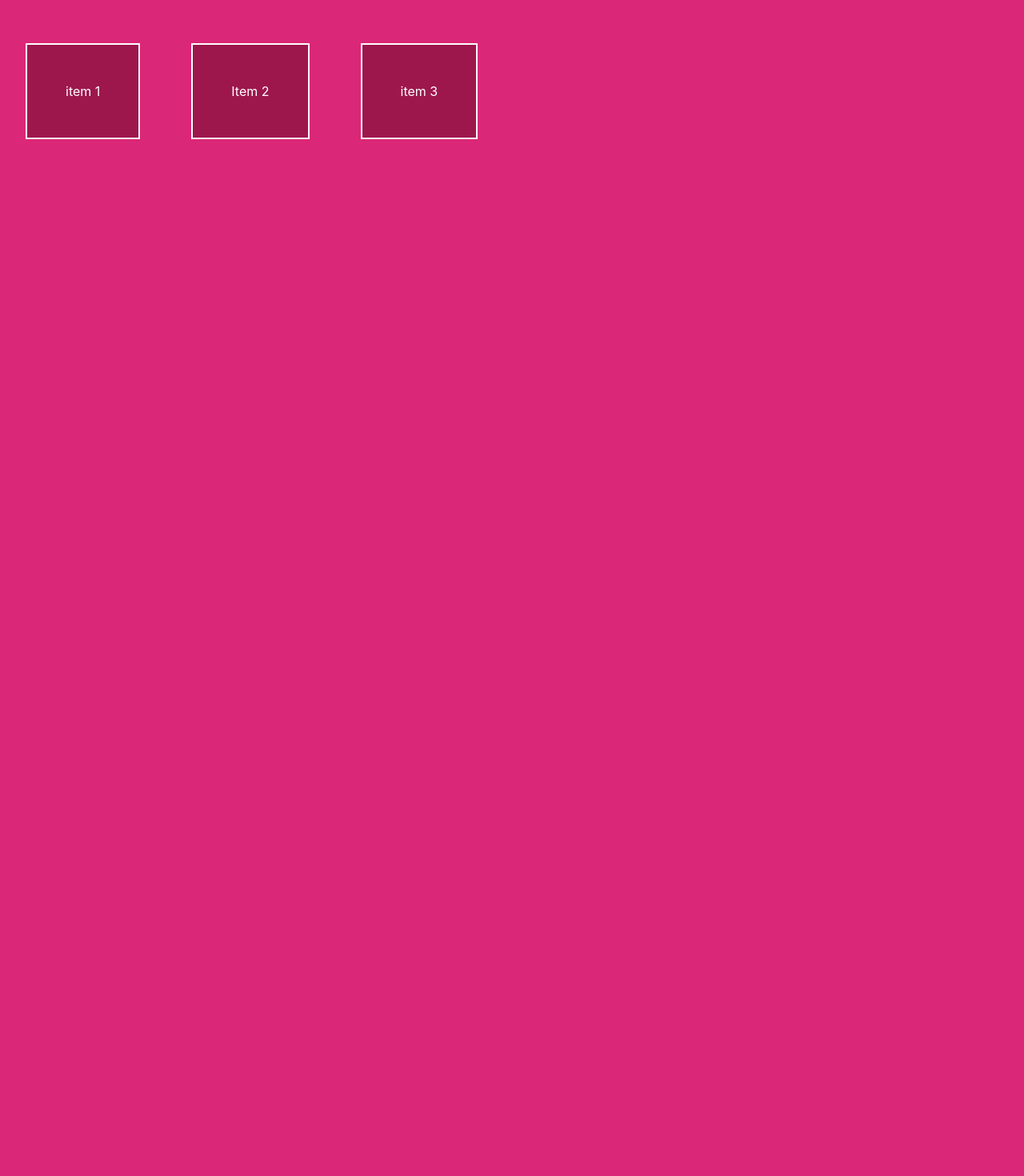
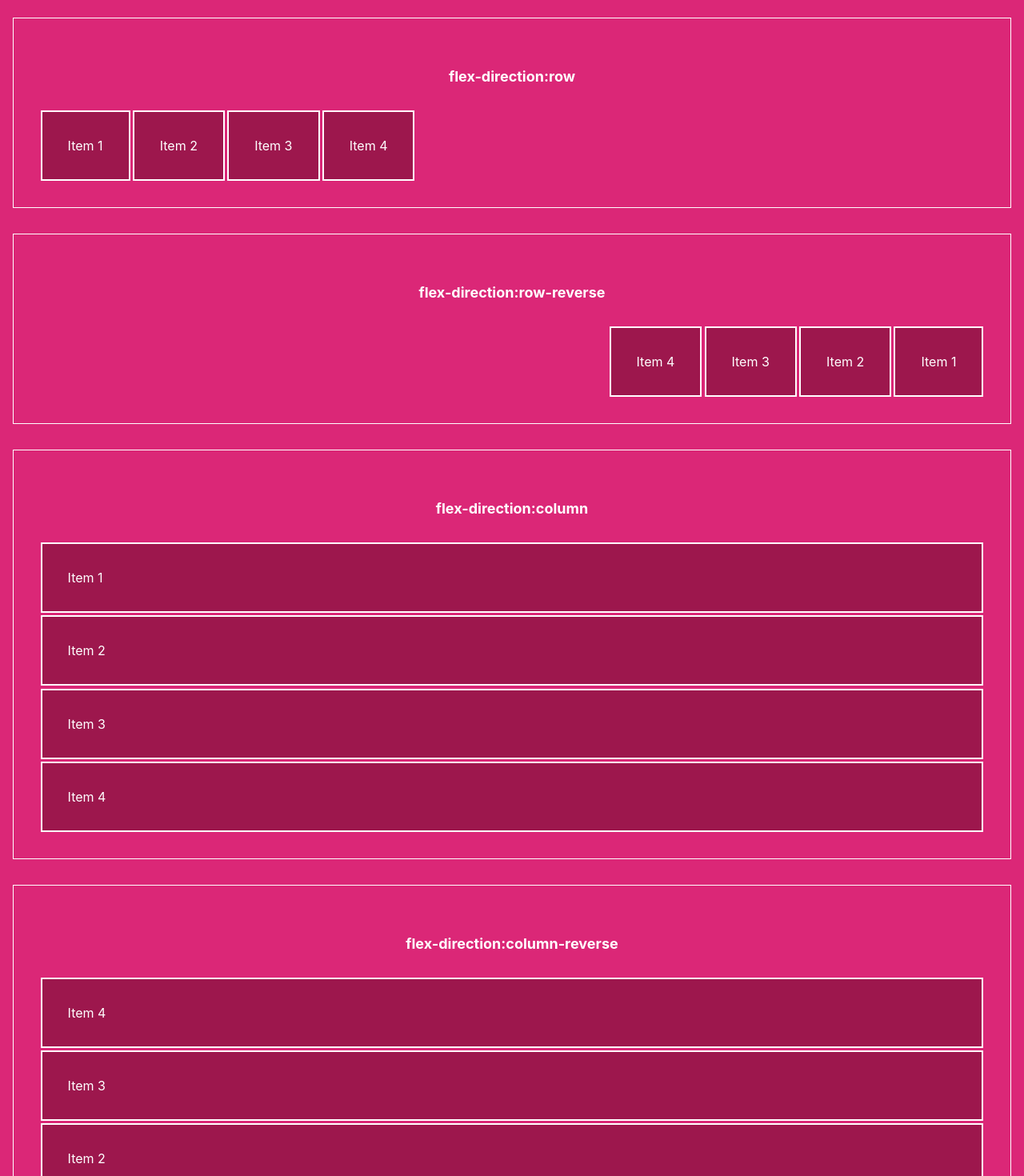
Before and after one commit to AditiJalaj/learning-flex, a React (Create React App) app: page / in a window 1280 px wide. Shown: the part 60-1530 px from the top of the page at 80% size. Before the commit the page ends 800 px from the top, so only its background shows below. Built offline with nearby package versions, Linux system fonts and the light colour scheme.

Commit message:
flex direction

```diff
--- a/src/App.css
+++ b/src/App.css
@@ -2,17 +2,37 @@ body{
   background-color: #DB2777;
   color: white;
 }
-
-
-.axes{
+.row{
   display: flex;
   flex-direction: row;
 }
 
+.row-reverse{
+  display: flex;
+  flex-direction: row-reverse;
+}
+.column{
+  display: flex;
+  flex-direction: column;
+}
+.column-reverse{
+  display: flex;
+  flex-direction: column-reverse;
+}
+.each{
+  border:1px solid white;
+  padding:2rem;
+  margin:1rem;
+  margin-bottom:2rem;
+
+}
+.heading{
+  text-align: center;
+  font-size: large;
+}
 p{
-  padding:3rem;
-  margin:2rem;
+  padding:2rem;
+  margin:0.1rem;
   border:2px solid white;
   background-color: #9D174D;
-
 }
--- a/src/App.js
+++ b/src/App.js
@@ -3,14 +3,52 @@ import './App.css';
 
 function App() {
   return (
-    <div>
-    <h1>hello</h1>
-    <div className="axes">
-    <p>item 1</p>
+    <>
+     <h1>hello</h1>
+    <div className="each">
+    <h5 class="heading">flex-direction:row</h5>
+    <div className="row">
+    <p>Item 1</p>
     <p >Item 2</p>
-    <p>item 3 </p>
+    <p>Item 3 </p>
+    <p>Item 4 </p>
     </div>
     </div>
+
+
+    <div className="each">
+    <h5 class="heading">flex-direction:row-reverse</h5>
+    <div className="row-reverse">
+    <p>Item 1</p>
+    <p >Item 2</p>
+    <p>Item 3 </p>
+    <p>Item 4 </p>
+    </div>
+    </div>
+
+    <div className="each">
+    <h5 class="heading">flex-direction:column</h5>
+    <div className="column">
+    <p>Item 1</p>
+    <p >Item 2</p>
+    <p>Item 3 </p>
+    <p>Item 4 </p>
+    </div>
+    </div>
+
+    <div className="each">
+    <h5 class="heading">flex-direction:column-reverse</h5>
+    <div className="column-reverse">
+    <p>Item 1</p>
+    <p >Item 2</p>
+    <p>Item 3 </p>
+    <p>Item 4 </p>
+    </div>
+    </div>
+
+
+
+    </>
   );
 }
 
```
